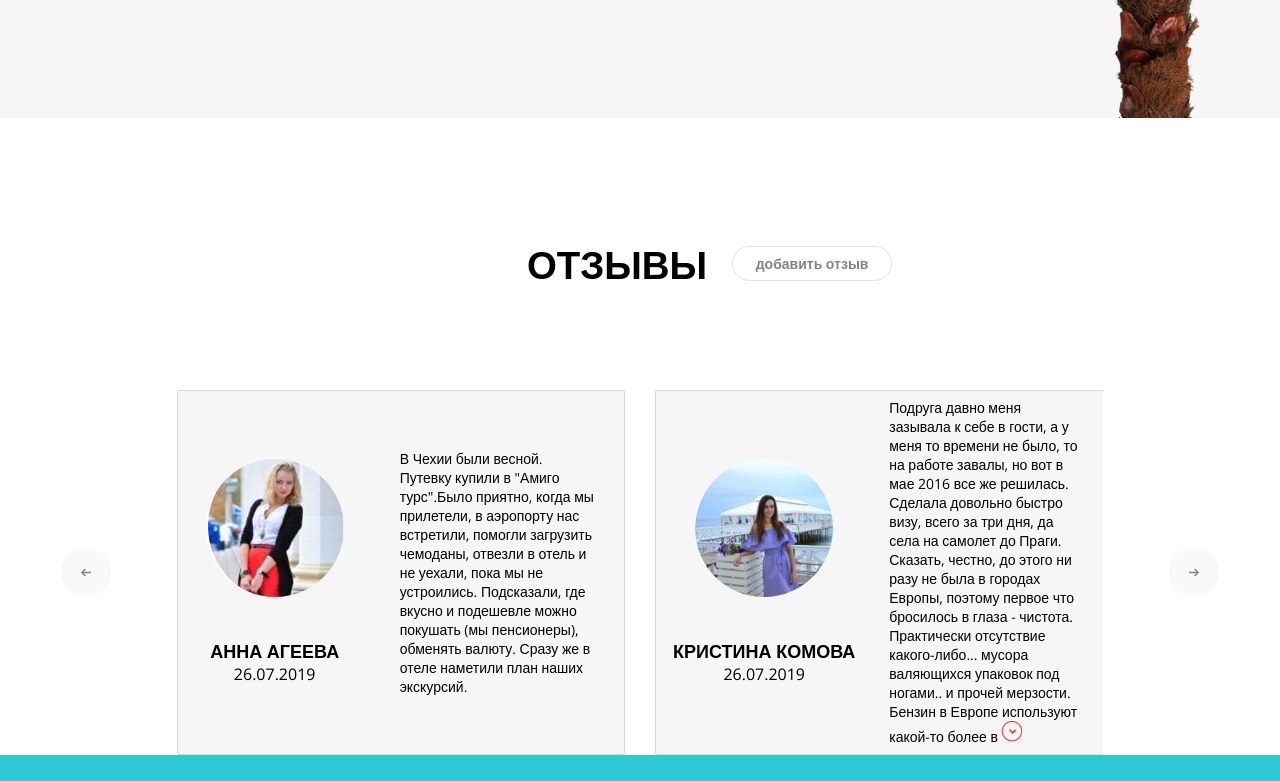
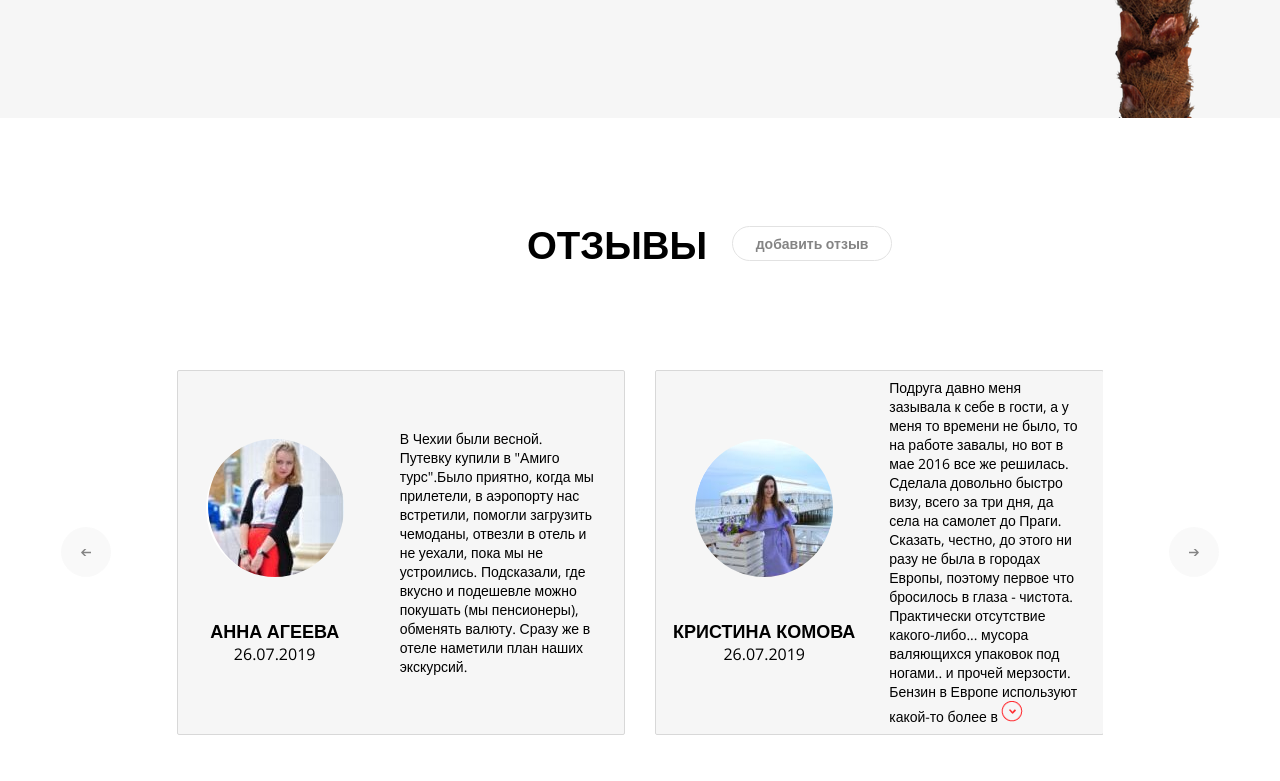
Before and after one commit to arsensaliev/travel-site, a website: page src/index.html in a window 1280 px wide. Shown: the part 4219-5000 px from the top of the page. Drawn offline with nearby package versions, Linux system fonts and the light colour scheme.

Commit message:
fix: padding for feedback

```diff
--- a/src/styles/scss/blocks/feedback.scss
+++ b/src/styles/scss/blocks/feedback.scss
@@ -1,7 +1,6 @@
 .feedback {
     width: 100%;
-    padding: 0 4.75%;
-    padding-top: 120px;
+    padding: 100px 4.75%;
 
     &__title {
         color: $color-8;
```
Also changed, not shown: src/styles/css/main.css.
